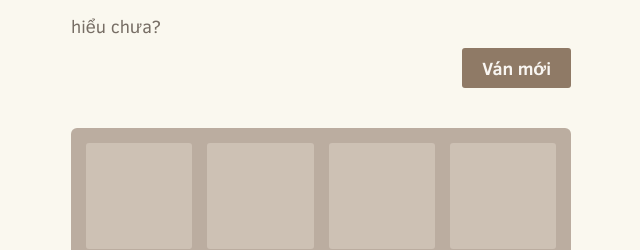
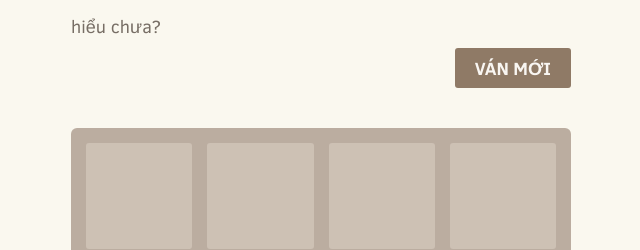
Before and after one commit to nguyenducspace/play2048, a plain HTML site: page index.html in a window 1280 px wide. Shown: the part 228-478 px from the top of the page, 319-959 px from the left. Drawn offline with Linux system fonts and the light colour scheme.

Commit message:
Update index.html

```diff
--- a/index.html
+++ b/index.html
@@ -28,7 +28,7 @@
 
     <div class="above-game">
       <p class="game-intro">Dùng ngón tay mà múa để đạt mức điểm <strong>càng cao càng tốt</strong> hiểu chưa?</p>
-      <a class="restart-button">Ván mới</a>
+      <a class="restart-button">VÁN MỚI</a>
     </div>
 
     <div class="game-container">
```
